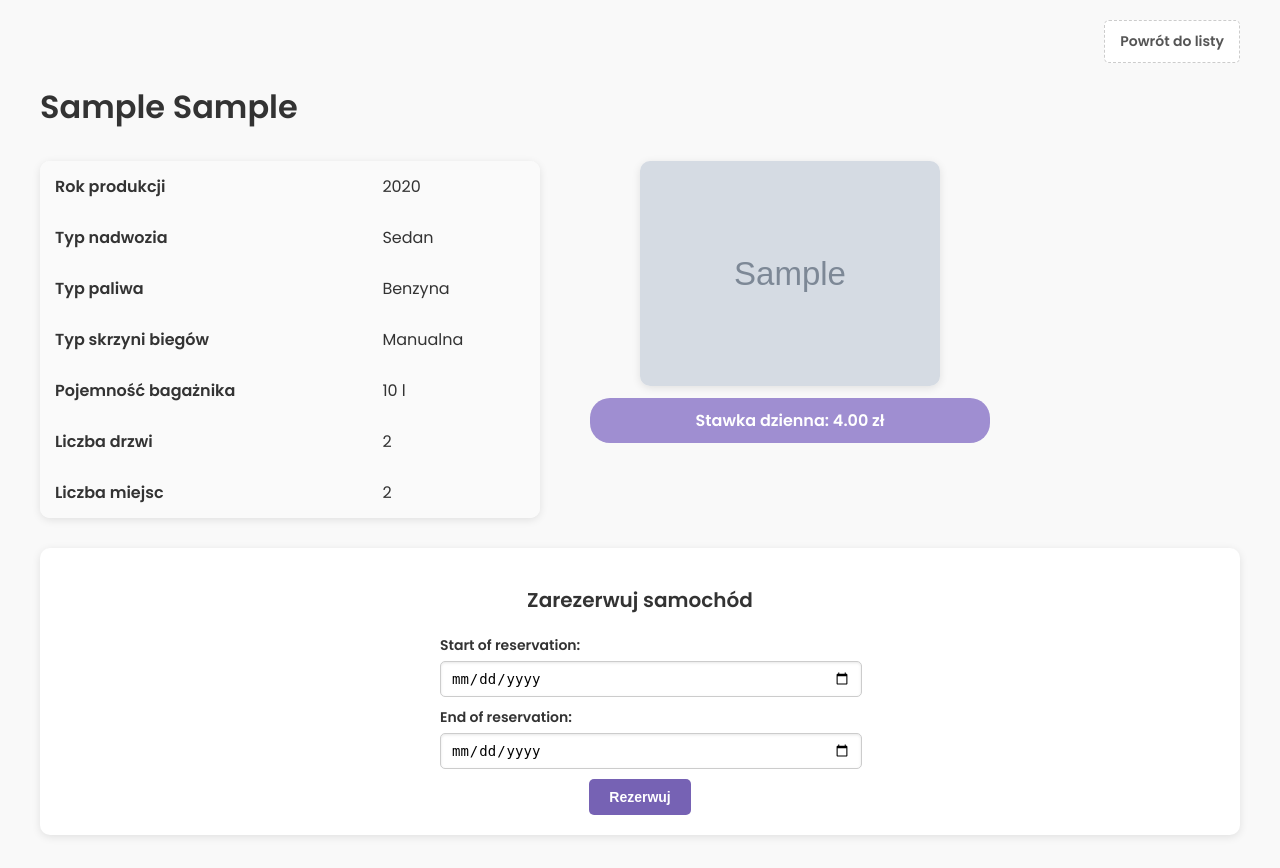
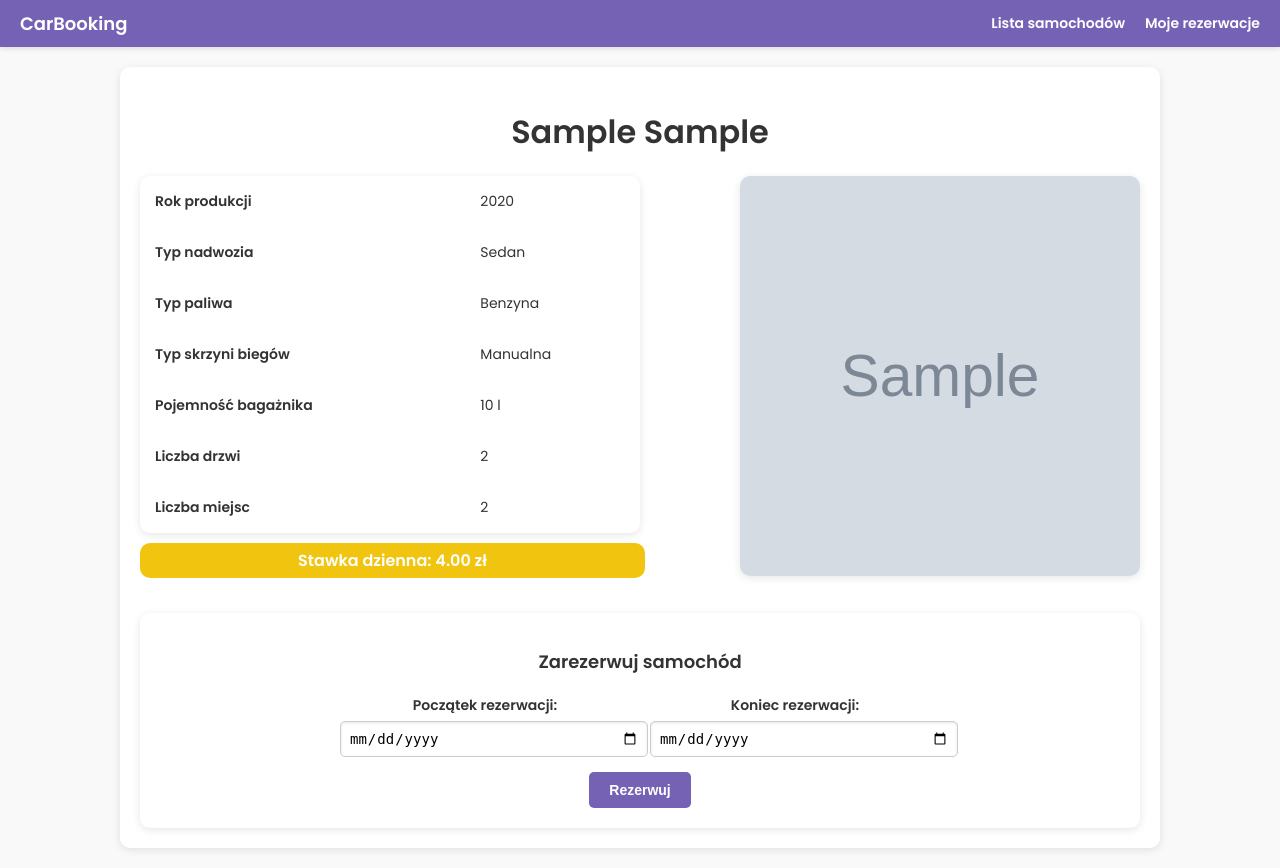
Before and after one commit to paulinatomusiak/django-project, a Django app: page /cars/1/ in a window 1280 px wide. Before the commit the page ends 837 px from the top, so only its background shows below. Run offline with Django 5.2, Linux system fonts and the light colour scheme; tables that the repository leaves empty hold one stand-in row (values such as "Sample post"); grey boxes marked "Sample" are stand-in pictures.

Commit message:
adding goods; fix bug with template not rendering after redirect to reserve view

```diff
--- a/cars/forms.py
+++ b/cars/forms.py
@@ -5,6 +5,10 @@ from cars.models import Reservation
 
 
 class ReservationForm(ModelForm):
+    def __init__(self, *args, **kwargs):
+        self.car = kwargs.pop("car", None)
+        super().__init__(*args, **kwargs)
+
     class Meta:
         model = Reservation
         fields = ["start_date", "end_date"]
@@ -18,7 +22,7 @@ class ReservationForm(ModelForm):
         date_now = now()
         today: date = date(date_now.year, date_now.month, date_now.day)
         if start_date < today:
-            raise ValidationError("Start_date cannot be from the past")
+            raise ValidationError("Data początkowa rezerwacji nie może być z przeszłości.")
         return start_date
 
     def clean_end_date(self) -> date:
@@ -26,5 +30,20 @@ class ReservationForm(ModelForm):
         date_now = now()
         today: date = date(date_now.year, date_now.month, date_now.day)
         if end_date < today:
-            raise ValidationError("End_date cannot be from the past")
+            raise ValidationError("Data końcowa rezerwacji nie może być z przeszłości.")
         return end_date
+
+    def clean(self):
+        cleaned_data = super().clean()
+        start_date = cleaned_data.get("start_date")
+        end_date = cleaned_data.get("end_date")
+
+        if start_date and end_date and self.car:
+            overlapping_reservations = Reservation.objects.filter(
+                car=self.car,
+                start_date__lte=end_date,
+                end_date__gte=start_date,
+            )
+            if overlapping_reservations.exists():
+                raise ValidationError("Samochód jest już zarezerwowany w wybranym terminie.")
+        return cleaned_data
--- a/cars/models.py
+++ b/cars/models.py
@@ -92,8 +92,8 @@ class Car(models.Model):
 class Reservation(models.Model):
     car = models.ForeignKey(Car, on_delete=models.PROTECT, related_name="reservations")
     user = models.ForeignKey(User, on_delete=models.CASCADE)
-    start_date = models.DateField(verbose_name="Start of reservation")
-    end_date = models.DateField(verbose_name="End of reservation")
+    start_date = models.DateField(verbose_name="Początek rezerwacji")
+    end_date = models.DateField(verbose_name="Koniec rezerwacji")
 
     def __str__(self) -> str:
-        return f"Reservation {self.id} car {self.car}"
+        return f"Reservation {self.id} for car {self.car.name}"
--- a/cars/templates/car_detail.html
+++ b/cars/templates/car_detail.html
@@ -18,36 +18,96 @@
             padding: 0;
         }
 
+        .top-bar {
+            background-color: #7662b4;
+            color: white;
+            padding: 10px 20px;
+            display: flex;
+            justify-content: space-between;
+            align-items: center;
+            box-shadow: 0 2px 5px rgba(0, 0, 0, 0.1);
+        }
+
+        .top-bar .logo {
+            font-size: 18px;
+            font-weight: 600;
+            text-decoration: none;
+            color: white;
+        }
+
+        .top-bar .nav-links {
+            display: flex;
+            gap: 20px;
+        }
+
+        .top-bar .nav-links a {
+            text-decoration: none;
+            font-size: 14px;
+            font-weight: 600;
+            color: white;
+            transition: color 0.3s ease;
+        }
+
+        .top-bar .nav-links a:hover {
+            color: #f1c40f;
+        }
+
         .container {
-            max-width: 1200px;
-            margin: 10px auto;
-            padding: 10px;
+            max-width: 1000px;
+            margin: 20px auto;
+            padding: 20px;
+            background-color: #fff;
+            border-radius: 10px;
+            box-shadow: 0 2px 8px rgba(0, 0, 0, 0.1);
         }
 
         h1 {
             font-weight: 600;
             color: #333;
-            display: flex;
-            justify-content: flex-start;
-            align-items: center;
-            margin: 0 0 30px 0;
+            margin-bottom: 20px;
+            text-align: center;
         }
 
         .content {
             display: flex;
             align-items: flex-start;
-            gap: 50px;
+            gap: 30px;
         }
 
-        .car-image {
-            max-width: 400px;
-            width: 100%;
-            text-align: center;
+        .table-container {
+            flex: 1;
         }
 
-        .car-image img {
-            width: 75%;
-            height: auto;
+        table {
+            width: 100%;
+            max-width: 500px;
+            border-radius: 10px;
+            overflow: hidden;
+            background-color: #fff;
+            box-shadow: 0 2px 8px rgba(0, 0, 0, 0.1);
+            border-collapse: collapse;
+        }
+
+        table th, table td {
+            padding: 15px 15px;
+            text-align: left;
+            font-size: 14px;
+        }
+
+        table th {
+            font-weight: 600;
+            color: #333;
+        }
+
+        .car-image-container {
+            max-width: 400px;
+            text-align: center;
+            flex-shrink: 0;
+        }
+
+        .car-image-container img {
+            width: 100%;
+            height: 400px;
             border-radius: 10px;
             box-shadow: 0 2px 8px rgba(0, 0, 0, 0.1);
         }
@@ -63,89 +123,77 @@
         }
 
         .price {
+            width: 100%;
+            max-width: 495px;
             font-size: 16px;
             font-weight: 600;
             color: #fff;
-            background-color: #9f8ed1;
-            padding: 10px 0;
-            border-radius: 20px;
-            margin-top: 5px;
+            background-color: #f1c40f;
+            padding: 5px;
+            border-radius: 10px;
+            margin-top: 10px;
             text-align: center;
-        }
-
-        table {
-            width: 100%;
-            max-width: 500px;
-            border-radius: 10px;
-            overflow: hidden;
-            background-color: #fff;
-            box-shadow: 0 2px 8px rgba(0, 0, 0, 0.1);
-            border-collapse: collapse;
-        }
-
-        table th, table td {
-            padding: 13px 15px;
-            text-align: left;
-            font-size: 16px;
-            background-color: #fafafa;
-        }
-
-        table th {
-            background-color: #fafafa;
-            color: #333;
-            font-weight: 600;
-        }
-
-        table tr:nth-child(even) {
-            background-color: #fafafa;
-        }
-
-        .back-form {
-            display: flex;
-            justify-content: flex-end;
-            margin-bottom: 20px;
-        }
-
-        .details-btn {
-            padding: 10px 15px;
-            font-size: 14px;
-            font-weight: 600;
-            color: #555;
-            background-color: #fff;
-            border: 1px dashed #ccc;
-            border-radius: 5px;
-            text-align: center;
-            text-decoration: none;
-            transition: all 0.3s ease;
-        }
-
-        .details-btn:hover {
-            color: #fff;
-            background-color: #7662b4;
-            border: none;
-            box-shadow: 0 4px 12px rgba(0, 0, 0, 0.2);
         }
 
         .reservation-box {
             margin-top: 30px;
             padding: 20px;
             background-color: #fff;
+            border-radius: 10px;
             box-shadow: 0 2px 8px rgba(0, 0, 0, 0.1);
-            border-radius: 10px;
             text-align: center;
         }
 
         .reservation-box h2 {
-            font-size: 20px;
+            font-size: 18px;
             margin-bottom: 20px;
             color: #333;
         }
 
-        .reservation-box form {
+        .form-container {
             display: flex;
             flex-direction: column;
             align-items: center;
-            gap: 10px;
+            gap: 15px;
+        }
+
+        .date-fields {
+            display: flex;
+            justify-content: center;
+            gap: 20px;
+            width: 100%;
+            max-width: 600px;
+        }
+
+        .fieldWrapper {
+            display: flex;
+            flex-direction: column;
+            flex: 1;
+        }
+
+        .fieldWrapper label {
+            font-size: 14px;
+            font-weight: 600;
+            margin-bottom: 5px;
+        }
+
+        .fieldWrapper input {
+            width: 100%;
+            padding: 8px;
+            font-size: 14px;
+            border: 1px solid #ccc;
+            border-radius: 5px;
+            box-shadow: inset 0 1px 3px rgba(0, 0, 0, 0.1);
+        }
+
+        .fieldWrapper .error {
+            color: #d9534f;
+            font-size: 12px;
+            background-color: #fbe4e4;
+            padding: 5px 10px;
+            border: 1px solid #d9534f;
+            border-radius: 5px;
+            margin-top: 5px;
         }
 
         .reservation-box input[type="submit"] {
@@ -164,124 +212,81 @@
             background-color: #5e4a99;
         }
 
-        .fieldWrapper {
-            display: flex;
-            flex-direction: column;
-            align-items: flex-start;
-            width: 100%;
-            max-width: 400px;
-        }
-
-        .fieldWrapper label {
+        .validation-error {
+            color: #d9534f;
             font-size: 14px;
             font-weight: 600;
-            color: #333;
-            margin-bottom: 5px;
-        }
-
-        .fieldWrapper input, .fieldWrapper select {
-            width: 100%;
-            padding: 8px 10px;
-            font-size: 14px;
-            border: 1px solid #ccc;
-            border-radius: 5px;
-            box-shadow: inset 0 1px 3px rgba(0, 0, 0, 0.1);
-        }
-
-        .fieldWrapper .error {
-            color: #d9534f;
+            margin-top: 15px;
             background-color: #fbe4e4;
-            padding: 5px 10px;
+            padding: 10px;
             border: 1px solid #d9534f;
             border-radius: 5px;
-            font-size: 12px;
-            margin-top: 5px;
-            box-shadow: 0 2px 5px rgba(217, 83, 79, 0.2);
         }
     </style>
 </head>
 <body>
-    <div class="container">
-        <div class="back-form">
-            <a href="{% url 'cars-list' %}" class="details-btn">Powrót do listy</a>
+    <!-- Top Bar -->
+    <div class="top-bar">
+        <a href="{% url 'cars-list' %}" class="logo">CarBooking</a>
+        <div class="nav-links">
+            <a href="{% url 'cars-list' %}">Lista samochodów</a>
+            <a href="{% url 'user-detail' request.user.id %}">Moje rezerwacje</a>
+        </div>
     </div>
 
+    <!-- Main Content -->
+    <div class="container">
         <h1>{{ car.brand }} {{ car.model }}</h1>
 
         <div class="content">
             <!-- Tabela szczegółów -->
+            <div class="table-container">
                 <table>
                     <tbody>
-                    <tr>
-                        <th scope="row">Rok produkcji</th>
-                        <td>{{ car.year }}</td>
-                    </tr>
-                    <tr>
-                        <th scope="row">Typ nadwozia</th>
-                        <td>{{ car.get_car_type_display }}</td>
-                    </tr>
-                    <tr>
-                        <th scope="row">Typ paliwa</th>
-                        <td>{{ car.get_fuel_type_display }}</td>
-                    </tr>
-                    <tr>
-                        <th scope="row">Typ skrzyni biegów</th>
-                        <td>{{ car.get_transmission_display }}</td>
-                    </tr>
-                    <tr>
-                        <th scope="row">Pojemność bagażnika</th>
-                        <td>{{ car.trunk_size }} l</td>
-                    </tr>
-<!--                    <tr>-->
-<!--                        <th scope="row">Dostępność</th>-->
-<!--                        <td>{{ car.is_available|yesno:"Tak,Nie" }}</td>-->
-<!--                    </tr>-->
-                    <tr>
-                        <th scope="row">Liczba drzwi</th>
-                        <td>{{ car.doors }}</td>
-                    </tr>
-                    <tr>
-                        <th scope="row">Liczba miejsc</th>
-                        <td>{{ car.seats }}</td>
-                    </tr>
+                        <tr><th>Rok produkcji</th><td>{{ car.year }}</td></tr>
+                        <tr><th>Typ nadwozia</th><td>{{ car.get_car_type_display }}</td></tr>
+                        <tr><th>Typ paliwa</th><td>{{ car.get_fuel_type_display }}</td></tr>
+                        <tr><th>Typ skrzyni biegów</th><td>{{ car.get_transmission_display }}</td></tr>
+                        <tr><th>Pojemność bagażnika</th><td>{{ car.trunk_size }} l</td></tr>
+                        <tr><th>Liczba drzwi</th><td>{{ car.doors }}</td></tr>
+                        <tr><th>Liczba miejsc</th><td>{{ car.seats }}</td></tr>
                     </tbody>
                 </table>
+                <div class="price">Stawka dzienna: {{ car.daily_rate }} zł</div>
+
+            </div>
 
             <!-- Obraz i cena -->
-            <div class="car-image">
+            <div class="car-image-container">
                 {% if car.image %}
                     <img src="{% static car.image %}" alt="{{ car.brand }} {{ car.model }}">
                 {% else %}
                     <div class="placeholder">Brak zdjęcia</div>
                 {% endif %}
-                <div class="price">
-                    Stawka dzienna: {{ car.daily_rate }} zł
-                </div>
             </div>
         </div>
 
-        <!-- Rezerwacja -->
         <div class="reservation-box">
             <h2>Zarezerwuj samochód</h2>
-            <form method="POST" action="{% url 'car-reserve' object.id %}">
+            <form method="POST" action="{% url 'car-reserve' car.id %}">
+
                 {% csrf_token %}
+                <div class="form-container">
+                    <div class="date-fields">
                         {% for field in form %}
                             <div class="fieldWrapper">
                                 {{ field.label_tag }} {{ field }}
                                 {% if field.errors %}
                                     <div class="error">{{ field.errors|join:", " }}</div>
                                 {% endif %}
-                        {% if field.help_text %}
-                            <p class="help" id="{{ field.auto_id }}_helptext">
-                                {{ field.help_text|safe }}
-                            </p>
-                        {% endif %}
                             </div>
                         {% endfor %}
+                    </div>
                     {% if form.non_field_errors %}
-                    <div class="error">{{ form.non_field_errors|join:", " }}</div>
+                        <div class="validation-error">{{ form.non_field_errors|join:", " }}</div>
                     {% endif %}
                     <input type="submit" value="Rezerwuj">
+                </div>
             </form>
         </div>
     </div>
--- a/cars/views.py
+++ b/cars/views.py
@@ -34,23 +34,32 @@ class CarDetailView(DetailView):
 
 
 @csrf_protect
-def create_reservation(request: HttpRequest, pk: int) -> HttpResponse | None:
+def create_reservation(request: HttpRequest, pk: int) -> HttpResponse:
+    car = get_object_or_404(Car, pk=pk)
     if request.method == "POST" and request.user.is_authenticated:
         form = ReservationForm(request.POST)
-        car = get_object_or_404(Car, pk=pk)
         if form.is_valid():
             start_date = form.cleaned_data["start_date"]
             end_date = form.cleaned_data["end_date"]
-            if start_date > end_date:
-                start_date, end_date = end_date, start_date
-            if not car.is_selected_days_reserved(start_date, end_date):
+
+            overlapping_reservations = Reservation.objects.filter(
+                car=car,
+                start_date__lte=end_date,
+                end_date__gte=start_date,
+            )
+            if overlapping_reservations.exists():
+                form.add_error(
+                    None, "Samochód jest już zarezerwowany w wybranym terminie."
+                )
+            else:
                 Reservation.objects.create(
                     car=car,
                     user=request.user,
                     start_date=start_date,
                     end_date=end_date,
                 )
-                return redirect('user-detail', request.user.id)
-        else:
-            return render(request, "car_detail.html", {"object": car, "form": form})
+                return redirect("user-detail", request.user.id)
+
+        return render(request, "car_detail.html", {"car": car, "form": form})
+
     return redirect("cars-list")
```
Also changed, not shown: cars/templates/cars_list.html (+43 -1 lines), management/templates/user_detail.html (+44 -4 lines). Lines whose indentation alone changed are shown as unchanged.
